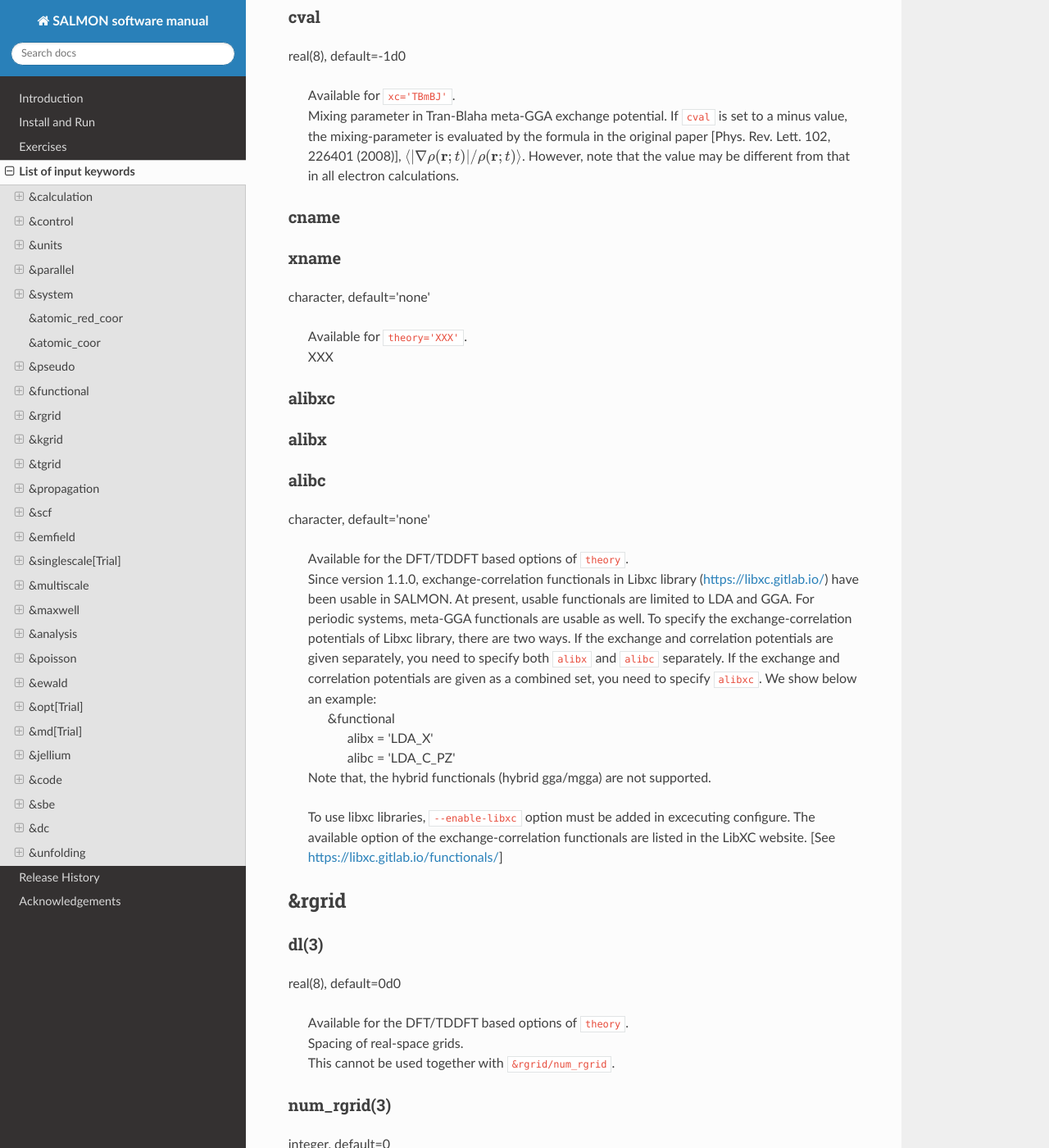
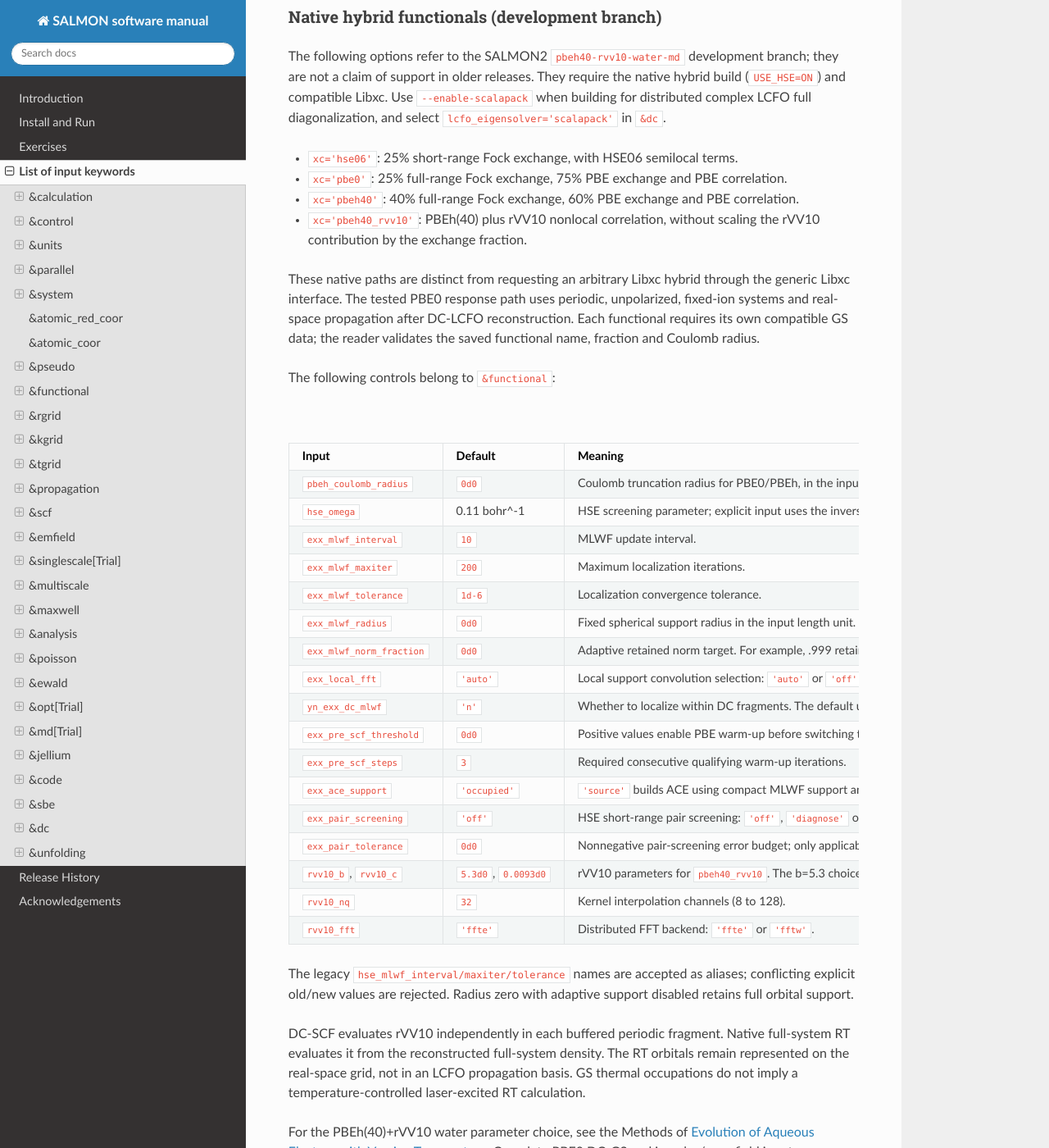
Before and after one commit to SALMON-TDDFT/SALMON-DOCS, a Sphinx documentation site: the page built from source/input_keyword_list.rst, in a window 1280 px wide and 1400 px high, scrolled down 15476 px. Shown: the whole window at 82% size. Built offline with Sphinx 7.4.7 and the Read the Docs theme 3.1.0, drawn with Linux system fonts in a browser that asks for light colours; formulas are drawn with MathJax 3; some of the changed text lies outside the part shown.

Commit message:
Document native hybrid functionals and shared EXX controls

```diff
--- a/source/input_keyword_list.rst
+++ b/source/input_keyword_list.rst
@@ -743,6 +743,115 @@ character, default='none'
    |   ``'PZM'``: Perdew-Zunger LDA with modification to improve sooth connection between high density form and low density one. :J. P. Perdew and Alex Zunger, Phys. Rev. B 23, 5048 (1981).
    |   ``'TBmBJ'``: Tran-Blaha meta-GGA exchange with Perdew-Wang correlation. :Fabien Tran and Peter Blaha, Phys. Rev. Lett. 102, 226401 (2008). John P. Perdew and Yue Wang, Phys. Rev. B 45, 13244 (1992). This potential is known to provide a reasonable description for the bandgap of various insulators. For this choice, the additional mixing parameter 'cval' may be specified. See below.
    |   ``'r2scan'``:  r2SCAN meta-GGA functional [J. W. Furness, A. D. Kaplan, J. Ning, J. P. Perdew, J. Sun, J. Phys. Chem. Lett. 11, 8208 (2020)].
+
+Native hybrid functionals (development branch)
+^^^^^^^^^^^^^^^^^^^^^^^^^^^^^^^^^^^^^^^^^^^^^^^
+
+The following options refer to the SALMON2 ``pbeh40-rvv10-water-md``
+development branch; they are not a claim of support in older releases.
+They require the native hybrid build (``USE_HSE=ON``) and compatible Libxc.
+Use ``--enable-scalapack`` when building for distributed complex LCFO
+full diagonalization, and select ``lcfo_eigensolver='scalapack'`` in ``&dc``.
+
+* ``xc='hse06'``: 25% short-range Fock exchange, with HSE06 semilocal terms.
+* ``xc='pbe0'``: 25% full-range Fock exchange, 75% PBE exchange and PBE correlation.
+* ``xc='pbeh40'``: 40% full-range Fock exchange, 60% PBE exchange and PBE correlation.
+* ``xc='pbeh40_rvv10'``: PBEh(40) plus rVV10 nonlocal correlation, without scaling
+  the rVV10 contribution by the exchange fraction.
+
+These native paths are distinct from requesting an arbitrary Libxc hybrid
+through the generic Libxc interface. The tested PBE0 response path uses periodic,
+unpolarized, fixed-ion systems and real-space propagation after DC-LCFO
+reconstruction. Each functional requires its own compatible GS data; the
+reader validates the saved functional name, fraction and Coulomb radius.
+
+The following controls belong to ``&functional``:
+
+.. list-table:: Native hybrid controls
+   :header-rows: 1
+   :widths: 28 15 57
+
+   * - Input
+     - Default
+     - Meaning
+   * - ``pbeh_coulomb_radius``
+     - ``0d0``
+     - Coulomb truncation radius for PBE0/PBEh, in the input length unit.
+       Zero selects half the shortest Born-von Karman cell side. A finite radius
+       is a numerical approximation, not part of the global hybrid definition.
+   * - ``hse_omega``
+     - 0.11 bohr^-1
+     - HSE screening parameter; explicit input uses the inverse input length unit.
+       It does not screen the PBE0/PBEh exchange kernel.
+   * - ``exx_mlwf_interval``
+     - ``10``
+     - MLWF update interval.
+   * - ``exx_mlwf_maxiter``
+     - ``200``
+     - Maximum localization iterations.
+   * - ``exx_mlwf_tolerance``
+     - ``1d-6``
+     - Localization convergence tolerance.
+   * - ``exx_mlwf_radius``
+     - ``0d0``
+     - Fixed spherical support radius in the input length unit. Positive values
+       take priority over adaptive support; insufficient retained norm gives a warning.
+   * - ``exx_mlwf_norm_fraction``
+     - ``0d0``
+     - Adaptive retained norm target. For example, .999 retains 99.9% of the norm
+       when no positive fixed radius is supplied. Zero disables adaptive support.
+   * - ``exx_local_fft``
+     - ``'auto'``
+     - Local support convolution selection: ``'auto'`` or ``'off'``.
+   * - ``yn_exx_dc_mlwf``
+     - ``'n'``
+     - Whether to localize within DC fragments. The default uses full-support
+       canonical exchange within each buffered periodic fragment.
+   * - ``exx_pre_scf_threshold``
+     - ``0d0``
+     - Positive values enable PBE warm-up before switching to the selected hybrid.
+   * - ``exx_pre_scf_steps``
+     - ``3``
+     - Required consecutive qualifying warm-up iterations.
+   * - ``exx_ace_support``
+     - ``'occupied'``
+     - ``'source'`` builds ACE using compact MLWF support and requires adaptive
+       support in fixed-ion native RT; it is not a moving-ion setting.
+   * - ``exx_pair_screening``
+     - ``'off'``
+     - HSE short-range pair screening: ``'off'``, ``'diagnose'`` or ``'on'``.
+       Not combined with source-support ACE.
+   * - ``exx_pair_tolerance``
+     - ``0d0``
+     - Nonnegative pair-screening error budget; only applicable with its supported
+       HSE screening mode. It is not a bound on final spectral error.
+   * - ``rvv10_b``, ``rvv10_c``
+     - ``5.3d0``, ``0.0093d0``
+     - rVV10 parameters for ``pbeh40_rvv10``. The b=5.3 choice follows the
+       water-oriented PBEh(40)+rVV10 prescription, rather than the original
+       rVV10 b=6.3 prescription. These are dimensionless.
+   * - ``rvv10_nq``
+     - ``32``
+     - Kernel interpolation channels (8 to 128).
+   * - ``rvv10_fft``
+     - ``'ffte'``
+     - Distributed FFT backend: ``'ffte'`` or ``'fftw'``.
+
+The legacy ``hse_mlwf_interval/maxiter/tolerance`` names are accepted as aliases;
+conflicting explicit old/new values are rejected. Radius zero with adaptive
+support disabled retains full orbital support.
+
+DC-SCF evaluates rVV10 independently in each buffered periodic fragment.
+Native full-system RT evaluates it from the reconstructed full-system density.
+The RT orbitals remain represented on the real-space grid, not in an LCFO
+propagation basis. GS thermal occupations do not imply a temperature-controlled
+laser-excited RT calculation.
+
+For the PBEh(40)+rVV10 water parameter choice, see the Methods of
+`Evolution of Aqueous Electron with Varying Temperature
+<https://chemrxiv.org/engage/api-gateway/chemrxiv/assets/orp/resource/item/62ab9df7f5524a36fb1528e8/original/evolution-of-aqueous-electron-with-varying-temperature.pdf>`_.
+Complete PBE0 DC-GS and impulse/zero-field inputs are provided in
+``samples/pbe0_h2`` of the corresponding SALMON2 branch.
 
 .. _cval:
 
```
